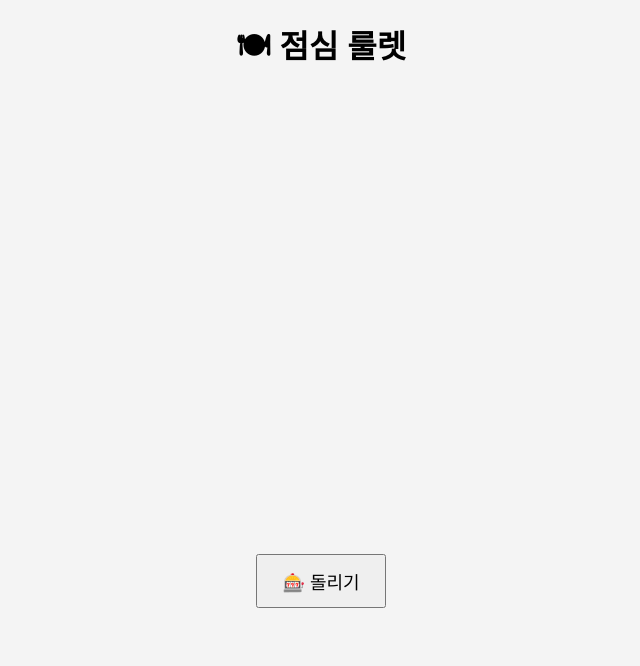
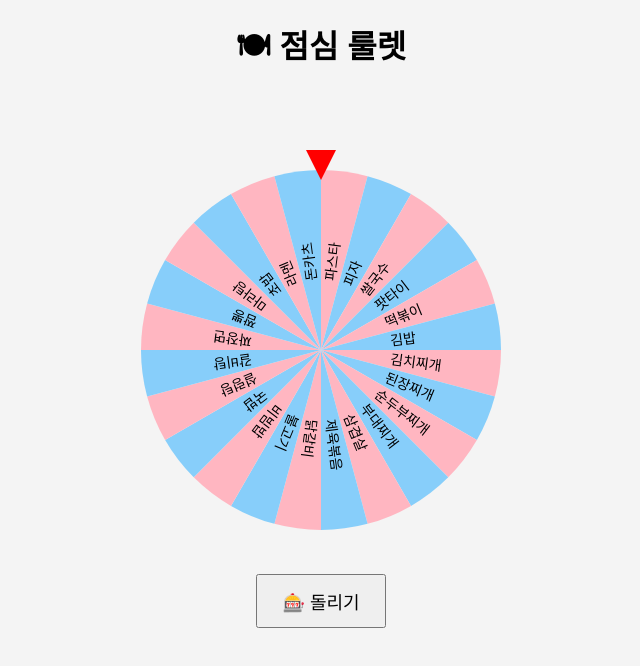
Before and after one commit to 813zzang2-lgtm/lunch-picker, a plain HTML site: page index.html in a window 1280 px wide. Shown: the whole page, without its empty margins (319-959 px from the left). Drawn offline with Linux system fonts and the light colour scheme.

Commit message:
Update index.html

```diff
--- a/index.html
+++ b/index.html
@@ -24,25 +24,26 @@
 
 <h1>🍽 점심 룰렛</h1>
 
-<canvas id="wheel" width="400" height="400"></canvas>
+<canvas id="wheel" width="400" height="420"></canvas>
 <br>
 <button onclick="spin()">🎰 돌리기</button>
 
 <script>
 const menus = [
 "김치찌개","된장찌개","순두부찌개","부대찌개",
-"삼겹살","제육볶음","찜닭","흑백짐","삼백집"
-"비빔밥","국밥","금성관(설렁탕)","구내식당"
-"중국집(짜장면,짬뽕,탕수육)",
-"돈까스"
-"쌀국수","샤브샤브","분식(떡볶이+김밥등)"
+"삼겹살","제육볶음","닭갈비","불고기",
+"비빔밥","국밥","설렁탕","갈비탕",
+"짜장면","짬뽕","마라탕","초밥",
+"라멘","돈카츠","파스타","피자",
+"쌀국수","팟타이","떡볶이","김밥"
 ];
 
 const canvas = document.getElementById("wheel");
 const ctx = canvas.getContext("2d");
 
-const radius = 200;
-const center = 200;
+const radius = 180;
+const centerX = 200;
+const centerY = 220;
 let startAngle = 0;
 
 function drawWheel() {
@@ -52,19 +53,30 @@
         const angle = startAngle + i * arc;
 
         ctx.beginPath();
-        ctx.moveTo(center, center);
-        ctx.arc(center, center, radius, angle, angle + arc);
+        ctx.moveTo(centerX, centerY);
+        ctx.arc(centerX, centerY, radius, angle, angle + arc);
         ctx.fillStyle = i % 2 === 0 ? "#FFB6C1" : "#87CEFA";
         ctx.fill();
         ctx.save();
 
-        ctx.translate(center, center);
+        ctx.translate(centerX, centerY);
         ctx.rotate(angle + arc / 2);
         ctx.fillStyle = "#000";
         ctx.font = "14px Arial";
-        ctx.fillText(menus[i], 80, 5);
+        ctx.fillText(menus[i], 70, 5);
         ctx.restore();
     }
+
+    drawPointer();
+}
+
+function drawPointer() {
+    ctx.beginPath();
+    ctx.moveTo(centerX - 15, 20);
+    ctx.lineTo(centerX + 15, 20);
+    ctx.lineTo(centerX, 50);
+    ctx.fillStyle = "red";
+    ctx.fill();
 }
 
 function spin() {
@@ -79,7 +91,7 @@
 
         startAngle = (spinAngle * easeOut) * Math.PI / 180;
 
-        ctx.clearRect(0, 0, 400, 400);
+        ctx.clearRect(0, 0, canvas.width, canvas.height);
         drawWheel();
 
         if (progress < 1) {
```
